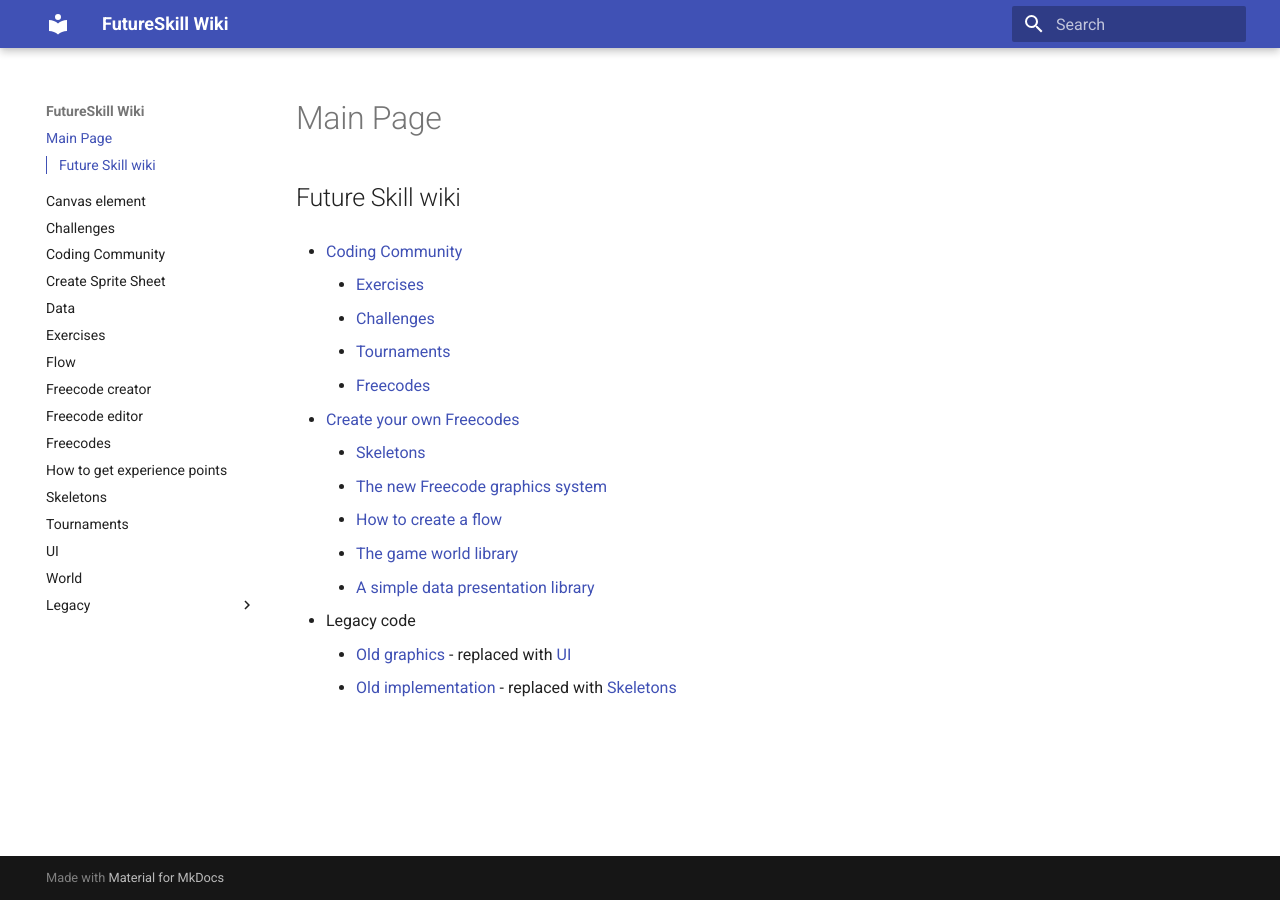
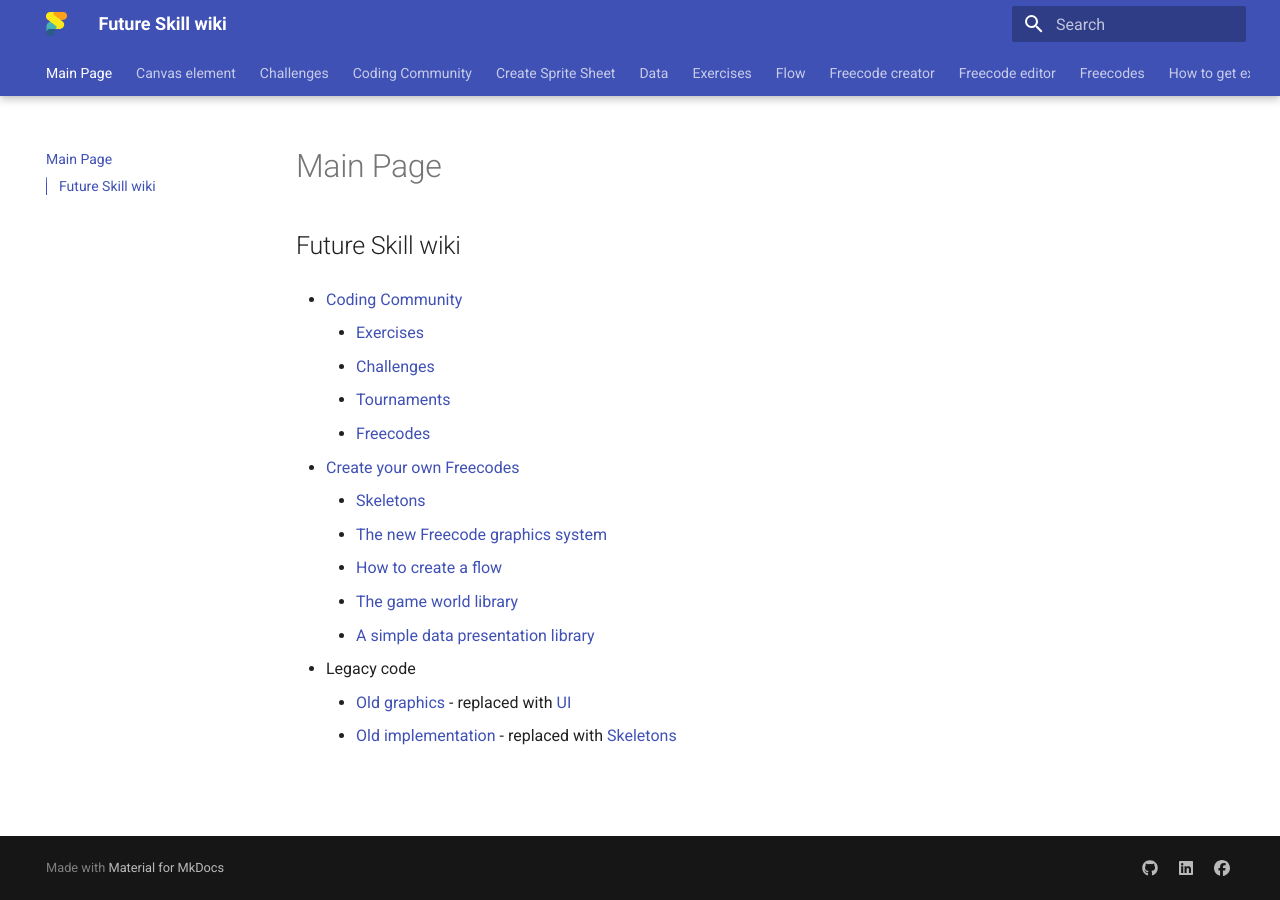
Before and after one commit to future-skill/future-skill.github.io, an MkDocs documentation site: the page built from docs/index.md, in a window 1280 px wide. Built offline with MkDocs 1.6.1 and Material for MkDocs 9.7.7, drawn with Linux system fonts in a browser that asks for light colours.

Commit message:
Add FS logo, some social links, and other configuration

```diff
--- a/mkdocs.yml
+++ b/mkdocs.yml
@@ -1,14 +1,20 @@
-site_name: FutureSkill Wiki
+site_name: Future Skill wiki
 site_url: https://future-skill.github.io/
 theme:
   name: material
+  logo: assets/fs_small_logo.png
+  favicon: assets/fs_small_logo.png
   features:
     - search.suggest
     - navigation.instant
     - navigation.instant.prefetch
     - navigation.instant.progress
     - navigation.instant.preview
+    - navigation.path
     - navigation.top
+    - navigation.tracking
+    - navigation.tabs
+    - navigation.tabs.sticky
     - toc.integrate
 markdown_extensions:
   - attr_list
@@ -24,3 +30,11 @@
 plugins:
   - search:
       enabled: true
+extra:
+  social:
+    - icon: fontawesome/brands/github
+      link: https://github.com/future-skill/future-skill.github.io
+    - icon: fontawesome/brands/linkedin
+      link: https://www.linkedin.com/company/future-skill/
+    - icon: fontawesome/brands/facebook
+      link: https://www.facebook.com/futureskillsweden/
```
Also changed, not shown: docs/assets/fs_small_logo.png (added).
